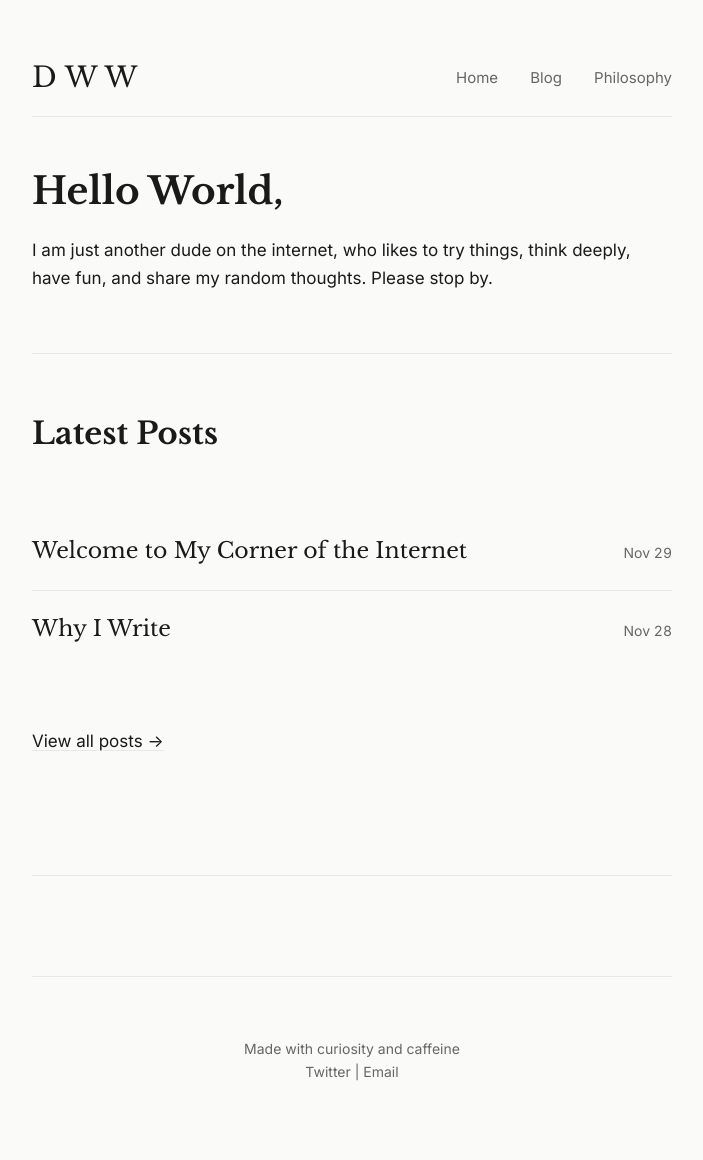
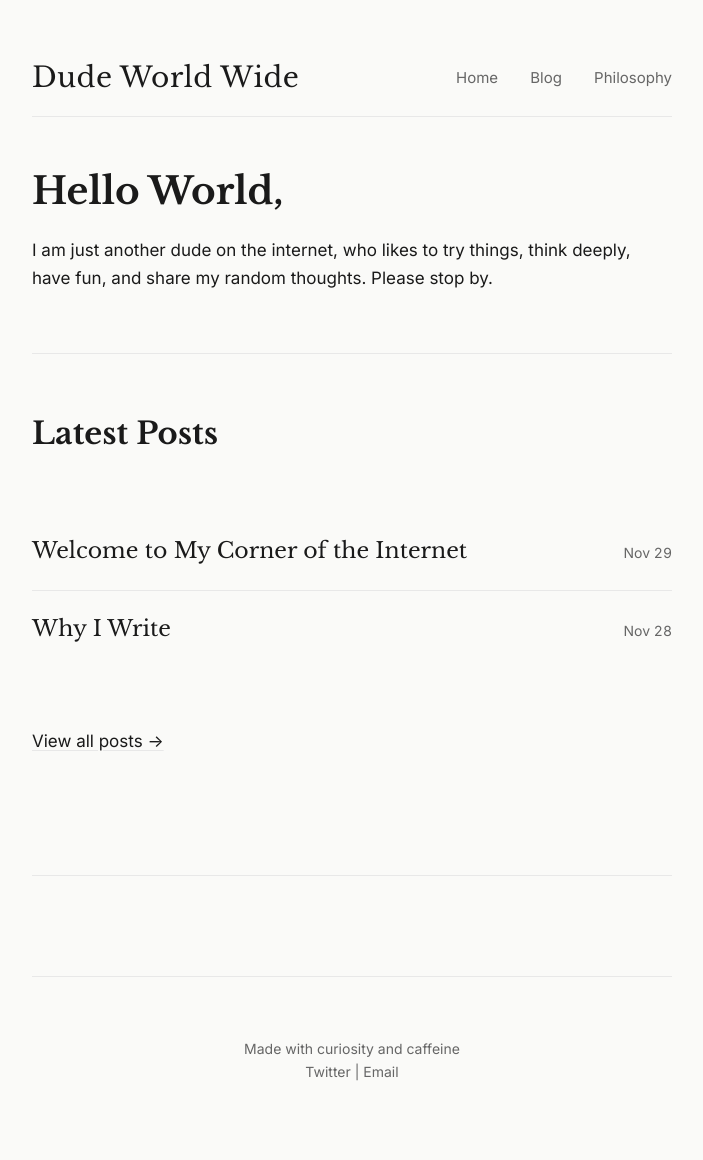
Before and after one commit to DudeWorldWide/Dudeworldwide.github.io, a Jekyll site: the page built from index.html, in a window 1280 px wide. Shown: the whole page, without its empty margins (288-991 px from the left). Built offline with Jekyll 4.4.1, drawn with Linux system fonts in a browser that asks for light colours.

Commit message:
Update default.html

```diff
--- a/_layouts/default.html
+++ b/_layouts/default.html
@@ -11,7 +11,7 @@
   <header>
 
     <div class="title">
-      <h1><a href="{{ '/' | relative_url }}" class="title">D W W</a></h1>
+      <h1><a href="{{ '/' | relative_url }}" class="title">Dude World Wide</a></h1>
     </div>
 
     <nav>
```
